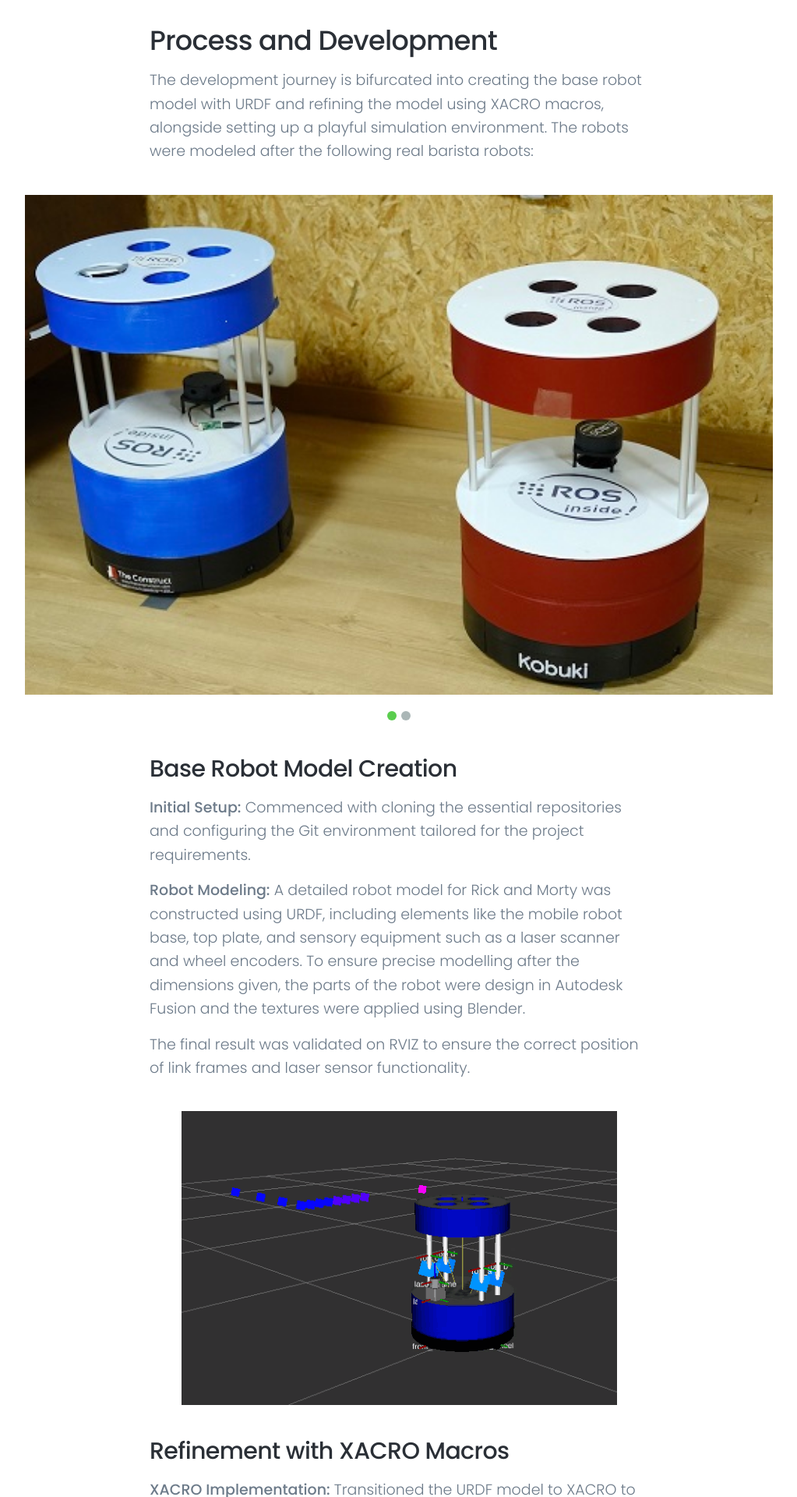
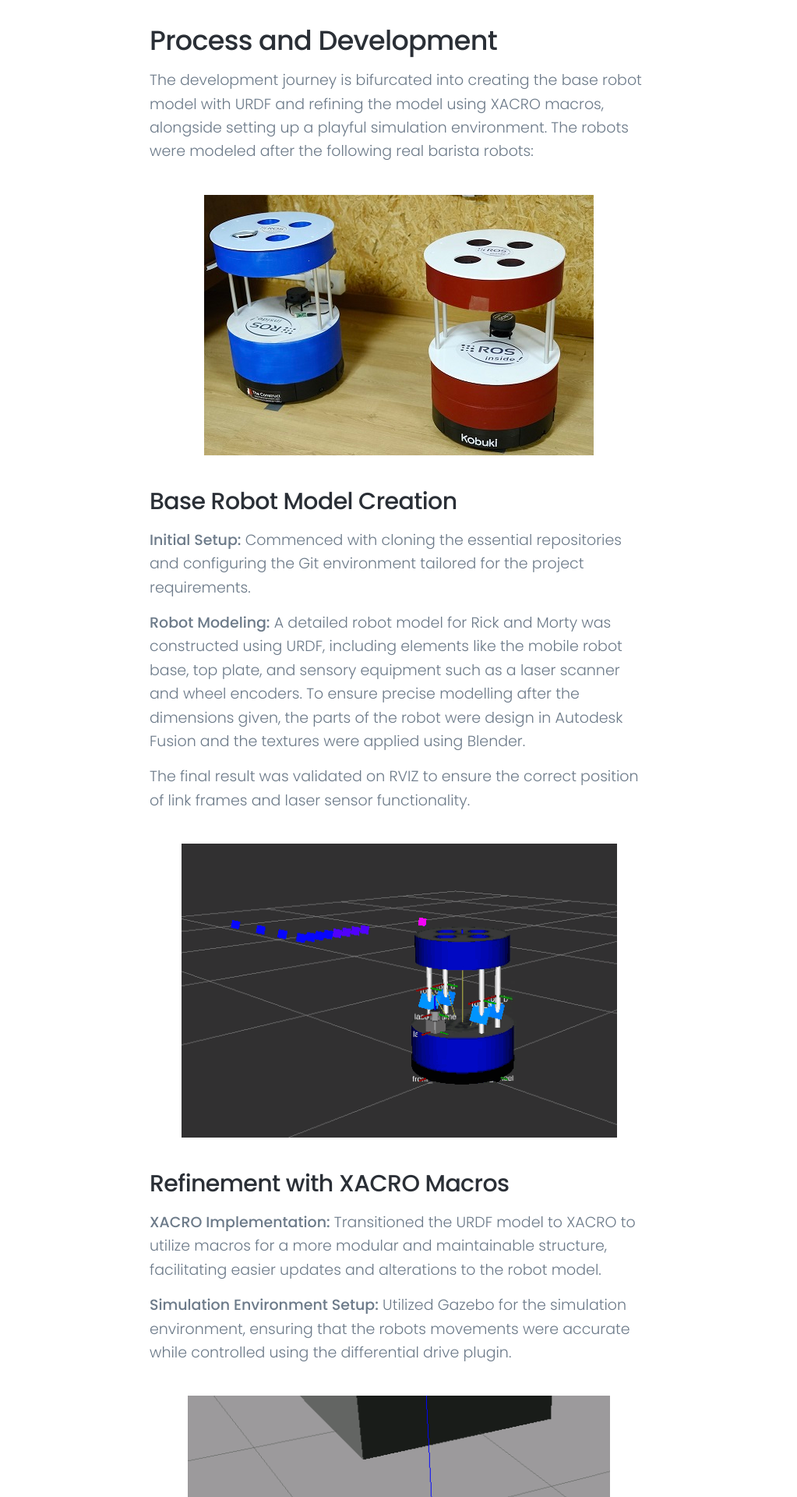
Before and after one commit to MiguelSolisSegura/MiguelSolisSegura.github.io, a Jekyll site: the page built from _projects/2024-03-37-barista-robots-p1.md, in a window 1280 px wide. Shown: the part 1342-3262 px from the top of the page at 78% size, without its empty margins (128-1151 px from the left). Built offline with Jekyll 4.4.1, drawn with Linux system fonts in a browser that asks for light colours; nearby versions of some CDN libraries.

Commit message:
Set images in regular mode

```diff
--- a/_projects/2024-03-37-barista-robots-p1.md
+++ b/_projects/2024-03-37-barista-robots-p1.md
@@ -26,10 +26,9 @@ In the evolving landscape of robotics, the simulation of interactive and dynamic
 ## Process and Development
 The development journey is bifurcated into creating the base robot model with URDF and refining the model using XACRO macros, alongside setting up a playful simulation environment. The robots were modeled after the following real barista robots:
 
-<div class="gallery" data-columns="1">
-	<img src="/project_data/2024-03-27-barista-robots-p1/rick_and_morty.jpg">
-	<img src="/project_data/2024-03-27-barista-robots-p1/barista_robot_drawing.png">
-</div>
+![](/project_data/2024-03-27-barista-robots-p1/rick_and_morty.jpg)
+![](/project_data/2024-03-27-barista-robots-p1/barista_robot_drawing.png)
+
 
 ### Base Robot Model Creation
 **Initial Setup:** Commenced with cloning the essential repositories and configuring the Git environment tailored for the project requirements.
--- a/_sass/_includes/_gallery.scss
+++ b/_sass/_includes/_gallery.scss
@@ -7,7 +7,7 @@
 .gallery {
 	visibility: hidden;
 	position: relative;
-	max-width: 50%;
+	max-width: 90%;
 	margin: 20px auto;
 
 	@include mq(tabletp) {
```
